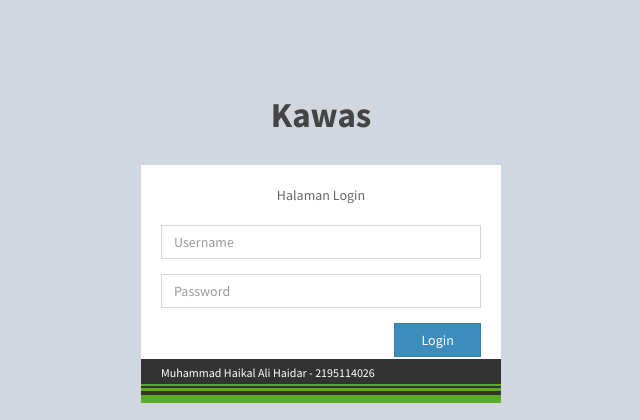
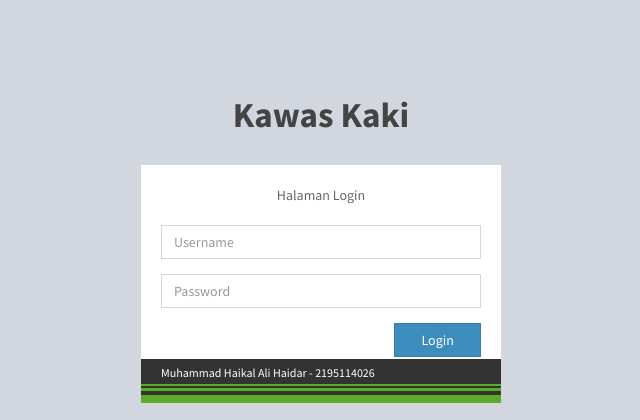
Before and after one commit to muhammadhaikal553/kawaskaki, a CodeIgniter app: page /stokbarang/ in a window 1280 px wide. Shown: the top 420 px of the page, without its empty margins (319-959 px from the left). Run offline with CodeIgniter, Linux system fonts and the light colour scheme.

Commit message:
website kawaskaki

```diff
--- a/application/views/login.php
+++ b/application/views/login.php
@@ -21,7 +21,7 @@
 <body class="hold-transition login-page">
     <div class="login-box">
         <div class="login-logo">
-            <a href="index.php"><b>Kawas </b></a>
+            <a href="index.php"><b>Kawas Kaki</b></a>
         </div>
         <!-- /.login-logo -->
         <div class="login-box-body">
```
